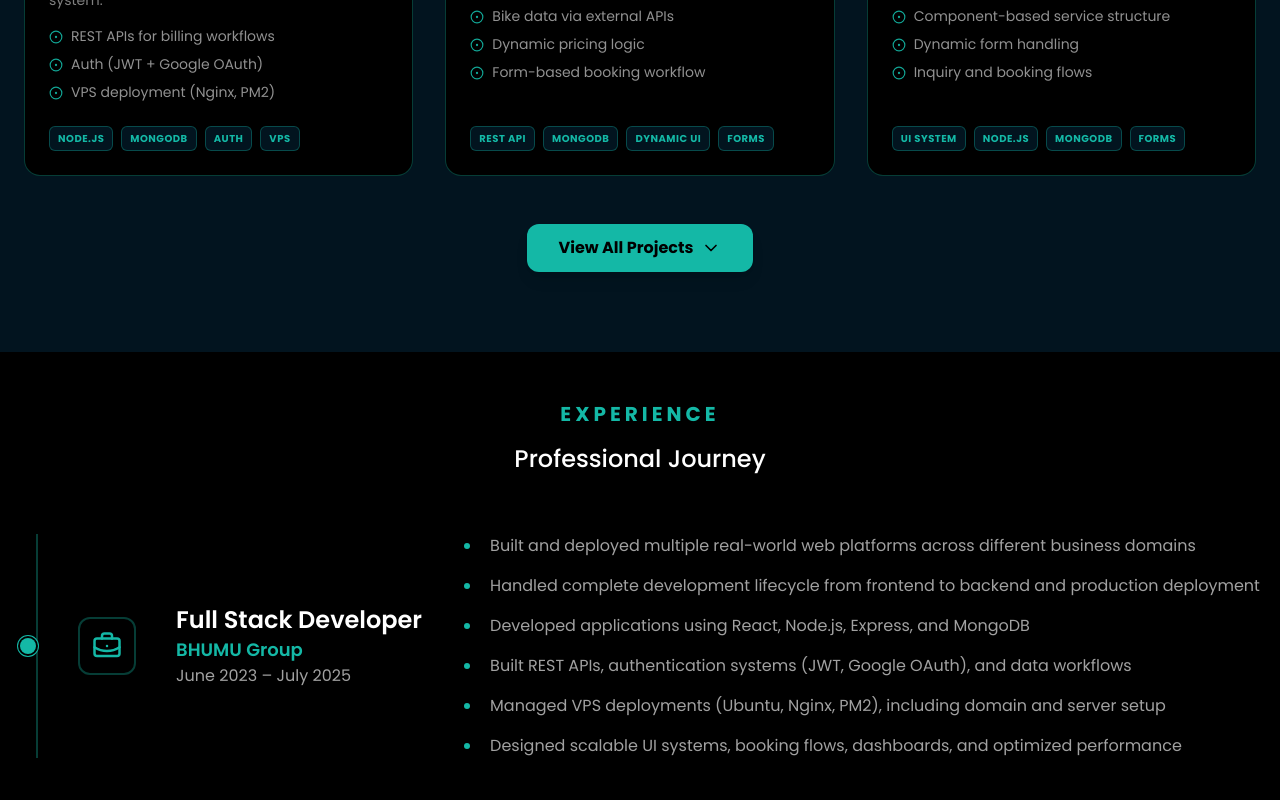
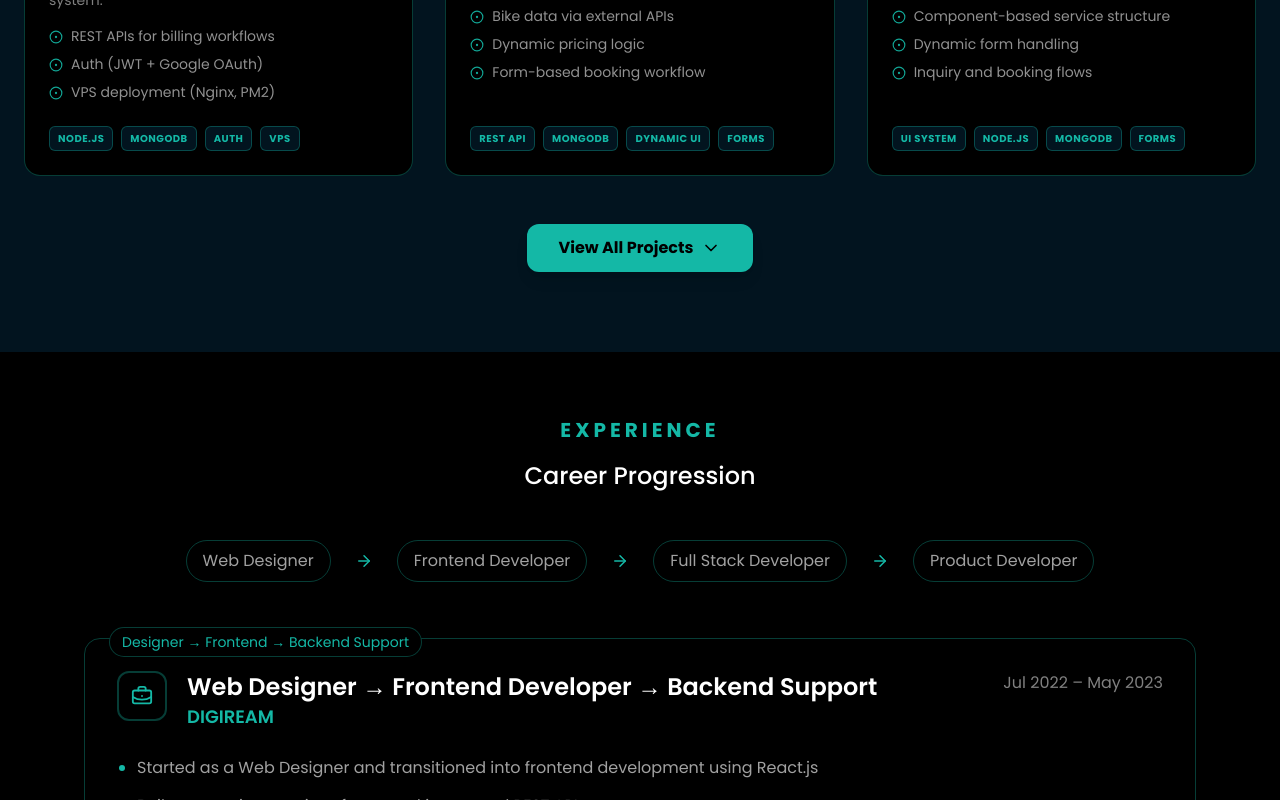
Before and after one commit to joshideepanshu89/portfolio, a Next.js app: page / in a window 1280 px wide. Shown: the part 2000-2800 px from the top of the page. Built offline with nearby package versions, Linux system fonts and the light colour scheme.

Commit message:
Update experience and design

```diff
--- a/src/components/Contact.tsx
+++ b/src/components/Contact.tsx
@@ -72,7 +72,7 @@ export default function Contact() {
                         <div className="p-3 bg-(--background-light) rounded-lg border border-(--primary-20)">
                             <MapPin className="size-5 text-(--primary)"/>
                         </div>
-                        <span className="text-sm md:text-base">Germany</span>
+                        <span className="text-sm md:text-base">Essen, Germany</span>
                     </div>
                 </div>
             </div>
--- /dev/null
+++ b/src/components/Experience copy.tsx
@@ -0,0 +1,100 @@
+import { BriefcaseBusiness } from "lucide-react";
+
+const experiences = [
+  {
+    role: "Web Designer → Frontend Developer → Backend Support",
+    company: "DIGIREAM",
+    duration: "Jul 2022 – May 2023",
+    points: [
+      "Started as a Web Designer and transitioned into frontend development using React.js",
+      "Built responsive user interfaces and integrated REST APIs",
+      "Supported backend development tasks and worked with Node.js and MongoDB",
+      "Gained experience across design, frontend, and backend workflows",
+    ],
+  },
+  {
+    role: "Full Stack Developer",
+    company: "BHUMU Group",
+    duration: "Jun 2023 – Jul 2025",
+    points: [
+      "Built and deployed multiple production web applications using React.js, Node.js, Express.js, and MongoDB",
+      "Developed dashboards, booking systems, authentication flows, and business management platforms",
+      "Managed VPS deployments using Ubuntu, NGINX, PM2, domain configuration, and SSL setup",
+      "Worked across the complete development lifecycle from frontend to deployment",
+    ],
+  },
+  {
+    role: "Software Developer – Product Development",
+    company: "FuelBuddy",
+    duration: "Jul 2025 – Dec 2025",
+    points: [
+      "Contributed to product development within a large engineering team supporting operational workflows",
+      "Worked with Vue.js, TypeScript, GraphQL, PostgreSQL, and Docker in a production environment",
+      "Collaborated with product and engineering teams following agile development practices",
+      "Contributed to feature development, debugging, and platform improvements",
+    ],
+  },
+];
+
+export default function Experience() {
+  return (
+    <section id="experience" className="py-10 md:py-12">
+      <div className="text-center mb-10">
+        <h2 className="text-(--primary) text-xl font-bold tracking-[0.2em] uppercase mb-4">
+          Experience
+        </h2>
+
+        <p className="text-(--text) text-base md:text-2xl font-medium">
+          Professional Journey
+        </p>
+      </div>
+
+      <div className="max-w-6xl mx-auto px-5">
+        <div className="relative">
+          {/* Timeline Line */}
+          <div className="absolute left-[18px] md:left-6 top-0 bottom-0 w-[2px] bg-(--primary-20)" />
+
+          <div className="space-y-10">
+            {experiences.map((exp, index) => (
+              <div key={index} className="relative flex gap-5 md:gap-8">
+                {/* Timeline Node */}
+                <div className="relative z-10 flex-shrink-0">
+                  <div className="border-2 border-(--primary-20) bg-(--background) text-(--primary) p-3 rounded-xl">
+                    <BriefcaseBusiness size={24} />
+                  </div>
+                </div>
+
+                {/* Content Card */}
+                <div className="flex-1 border border-(--primary-20) rounded-2xl p-5 md:p-7 bg-(--background)">
+                  <div className="flex flex-col md:flex-row md:items-center md:justify-between gap-2 mb-5">
+                    <div>
+                      <h3 className="text-(--text) text-xl md:text-2xl font-semibold">
+                        {exp.role}
+                      </h3>
+
+                      <p className="text-(--primary) font-semibold text-lg">
+                        {exp.company}
+                      </p>
+                    </div>
+
+                    <div className="text-sm md:text-base text-(--text-muted)">
+                      {exp.duration}
+                    </div>
+                  </div>
+
+                  <ul className="list-disc marker:text-(--primary) space-y-3 pl-5">
+                    {exp.points.map((point, pointIndex) => (
+                      <li key={pointIndex} className="leading-relaxed">
+                        {point}
+                      </li>
+                    ))}
+                  </ul>
+                </div>
+              </div>
+            ))}
+          </div>
+        </div>
+      </div>
+    </section>
+  );
+}
--- a/src/components/Experience.tsx
+++ b/src/components/Experience.tsx
@@ -1,59 +1,146 @@
-import { BriefcaseBusiness } from "lucide-react";
+import { BriefcaseBusiness, ArrowDown } from "lucide-react";
 
-const points: string[] = [
-    "Built and deployed multiple real-world web platforms across different business domains",
-    "Handled complete development lifecycle from frontend to backend and production deployment",
-    "Developed applications using React, Node.js, Express, and MongoDB",
-    "Built REST APIs, authentication systems (JWT, Google OAuth), and data workflows",
-    "Managed VPS deployments (Ubuntu, Nginx, PM2), including domain and server setup",
-    "Designed scalable UI systems, booking flows, dashboards, and optimized performance"
+const experiences = [
+  {
+    role: "Web Designer → Frontend Developer → Backend Support",
+    company: "DIGIREAM",
+    duration: "Jul 2022 – May 2023",
+    stage: "Designer → Frontend → Backend Support",
+    points: [
+      "Started as a Web Designer and transitioned into frontend development using React.js",
+      "Built responsive user interfaces and integrated REST APIs",
+      "Supported backend development tasks and worked with Node.js and MongoDB",
+      "Gained experience across design, frontend, and backend workflows",
+    ],
+  },
+  {
+    role: "Full Stack Developer",
+    company: "BHUMU Group",
+    duration: "Jun 2023 – Jul 2025",
+    stage: "Full Stack",
+    points: [
+      "Built and deployed multiple production web applications using React.js, Node.js, Express.js, and MongoDB",
+      "Developed dashboards, booking systems, authentication flows, and business management platforms",
+      "Managed VPS deployments using Ubuntu, NGINX, PM2, domain configuration, and SSL setup",
+      "Worked across the complete development lifecycle from frontend to deployment",
+    ],
+  },
+  {
+    role: "Software Developer – Product Development",
+    company: "FuelBuddy",
+    duration: "Jul 2025 – Dec 2025",
+    stage: "Product Developer",
+    points: [
+      "Contributed to product development within a large engineering team supporting operational workflows",
+      "Worked with Vue.js, TypeScript, GraphQL, PostgreSQL, and Docker in a production environment",
+      "Collaborated with product and engineering teams following agile development practices",
+      "Contributed to feature development, debugging, and platform improvements",
+    ],
+  },
 ];
 
 export default function Experience() {
   return (
-    <section id="experience" className="py-10 md:py-12">
-
-
-       <div className="text-center mb-5 md:mb-10">
+    <section id="experience" className="py-10 md:py-16">
+      <div className="text-center mb-12">
         <h2 className="text-(--primary) text-xl font-bold tracking-[0.2em] uppercase mb-4">
           Experience
         </h2>
-          <p className="text-(--text) text-base md:text-2xl font-medium max-w-4xl mx-auto leading-tight">
-            Professional Journey
+
+        <p className="text-(--text) text-base md:text-2xl font-medium">
+          Career Progression
         </p>
       </div>
 
-
-      <div className="flex items-center justify-center md:gap-10 gap-5 max-w-330 m-auto p-5 flex-wrap lg:flex-nowrap">
-
-
-        <div className="self-stretch border-r-2 border-(--primary-20) md:flex items-center hidden">
-            <div className="bg-(--primary) p-2 rounded-full mr-[-9] ring-1 ring-(--primary) ring-offset-(--background) ring-offset-2"></div>
+      {/* Career Path */}
+      <div className="max-w-5xl mx-auto px-5 mb-14">
+        <div className="flex flex-col md:flex-row flex-wrap justify-center items-center gap-4 md:gap-6 text-center">
+          <div className="px-4 py-2 rounded-full border border-(--primary-20)">
+            Web Designer
           </div>
 
+          <ArrowDown
+            className="text-(--primary) rotate-0 md:rotate-[-90deg]"
+            size={18}
+          />
 
-        <div className="border-2 border-(--primary-20) text-(--primary) p-3 rounded-xl"><BriefcaseBusiness size={30}/></div>
-
-
-        <div className="">
-            <div className="text-(--text) md:text-2xl text-xl whitespace-nowrap font-semibold">Full Stack Developer </div>
-            <div className="text-(--primary) text-lg font-semibold">BHUMU Group</div>
-            <div>June 2023 – July 2025</div>
+          <div className="px-4 py-2 rounded-full border border-(--primary-20)">
+            Frontend Developer
           </div>
 
+          <ArrowDown
+            className="text-(--primary) rotate-0 md:rotate-[-90deg]"
+            size={18}
+          />
 
+          <div className="px-4 py-2 rounded-full border border-(--primary-20)">
+            Full Stack Developer
+          </div>
 
-        <div className="pl-5">
-          <ul className="list-disc marker:text-(--primary) space-y-4 ">
-            {
-              points.map( (point,index) => (
-                <li className="pl-2" key={index}>{point}</li>
-              ))
-            }
+          <ArrowDown
+            className="text-(--primary) rotate-0 md:rotate-[-90deg]"
+            size={18}
+          />
+
+          <div className="px-4 py-2 rounded-full border border-(--primary-20)">
+            Product Developer
+          </div>
+        </div>
+      </div>
+
+      {/* Experience Cards */}
+      <div className="max-w-6xl mx-auto px-5 space-y-8">
+        {experiences.map((exp, index) => (
+          <div
+            key={index}
+            className="relative border border-(--primary-20) rounded-2xl p-5 md:p-8 hover:border-(--primary) transition-all duration-300"
+          >
+            {/* Stage Badge */}
+            <div className="mb-4 md:absolute md:-top-3 md:left-6">
+              <span className="inline-block bg-(--background) border border-(--primary-20) text-(--primary) text-xs md:text-sm px-3 py-1 rounded-full">
+                {exp.stage}
+              </span>
+            </div>
+
+            {/* HEADER ROW (ICON + TITLE) */}
+            <div className="flex items-start gap-3 md:gap-5">
+              <div className="border-2 border-(--primary-20) text-(--primary)
+                              p-2 md:p-3 rounded-xl shrink-0
+                              flex items-center justify-center leading-none">
+                <BriefcaseBusiness size={22} />
+              </div>
+
+              <div className="flex-1">
+                <div className="flex flex-col md:flex-row md:items-start md:justify-between gap-2">
+                  <div>
+                    <h3 className="text-(--text) text-lg md:text-2xl font-semibold">
+                      {exp.role}
+                    </h3>
+
+                    <p className="text-(--primary) text-base md:text-lg font-semibold">
+                      {exp.company}
+                    </p>
+                  </div>
+
+                  <div className="text-xs md:text-base opacity-80">
+                    {exp.duration}
+                  </div>
+                </div>
+              </div>
+            </div>
+
+            {/* POINTS FULL WIDTH (IMPORTANT FIX) */}
+            <div className="mt-5 md:mt-6 w-full">
+              <ul className="list-disc marker:text-(--primary) pl-5 space-y-3 text-sm md:text-base">
+                {exp.points.map((point, pointIndex) => (
+                  <li key={pointIndex} className="leading-relaxed">
+                    {point}
+                  </li>
+                ))}
               </ul>
             </div>
-
-
+          </div>
+        ))}
       </div>
     </section>
   );
--- a/src/components/Hero.tsx
+++ b/src/components/Hero.tsx
@@ -86,8 +86,8 @@ export default function Hero() {
           <h1 className="text-(--text) text-3xl md:text-[40px] font-semibold leading-tight">
             Full Stack Developer
           </h1>
-          <h2 className="text-(--primary) text-xl md:text-3xl font-medium">
-            (React Focused)
+          <h2 className="text-(--primary) text-xl md:text-2xl font-medium">
+            (React • Next.js • Node.js)
           </h2>
         </div>
 
--- a/src/components/LetsConnect.tsx
+++ b/src/components/LetsConnect.tsx
@@ -18,8 +18,8 @@ export default function LetsConnect() {
           </div>
 
           <div className="space-y-2">
-            <h3 className="text-(--text) text-xl md:text-3xl font-semibold tracking-tight">
-              Open to Full Stack / Frontend roles in Germany
+            <h3 className="text-(--text) text-xl md:text-2xl font-semibold tracking-tight">
+              Open to Full Stack Developer Opportunities in Germany
             </h3>
             <p className="text-(--foreground) text-base md:text-lg opacity-80">
               Let’s build something impactful together.
```
Lines whose indentation alone changed are shown as unchanged.
